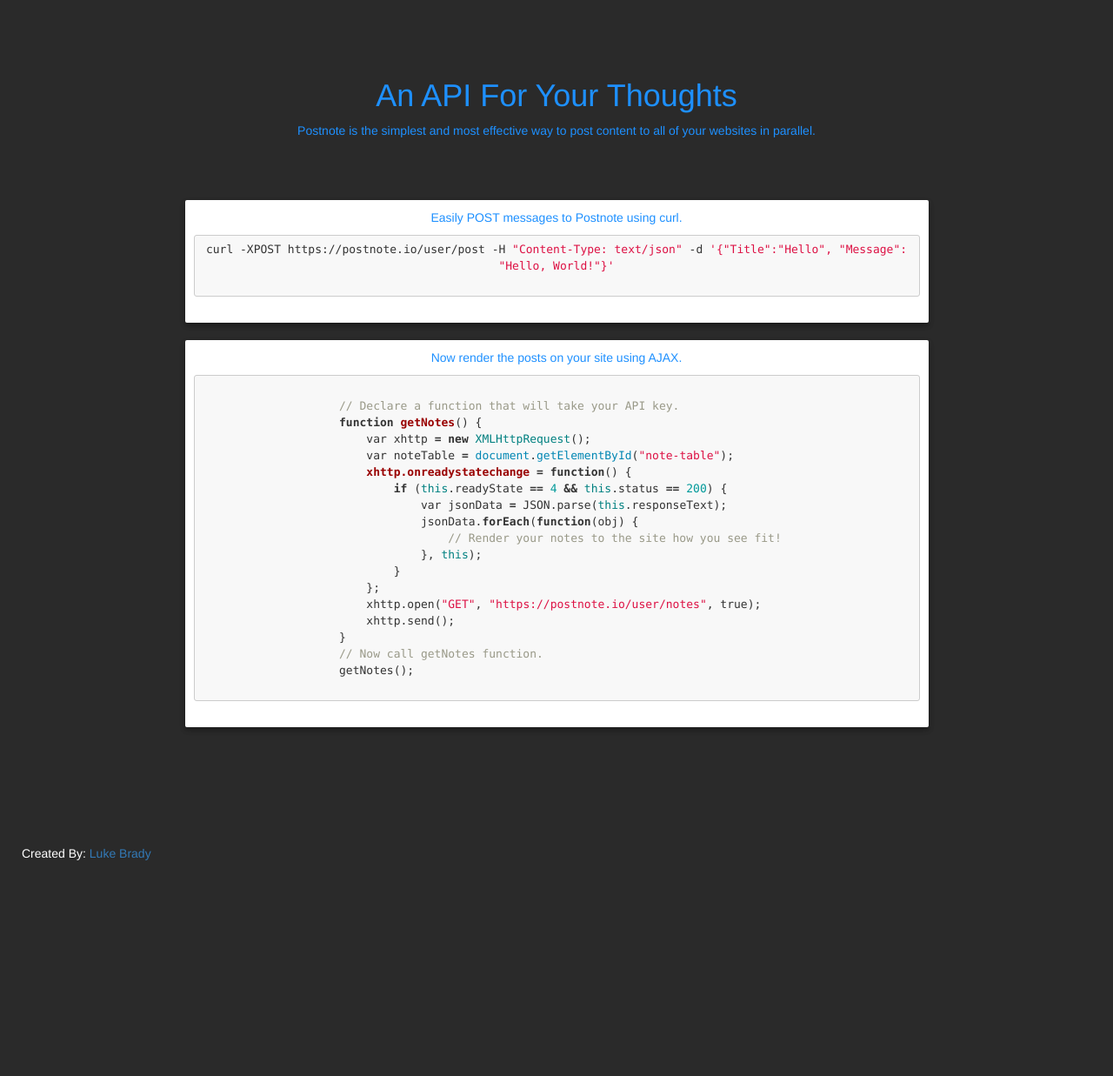
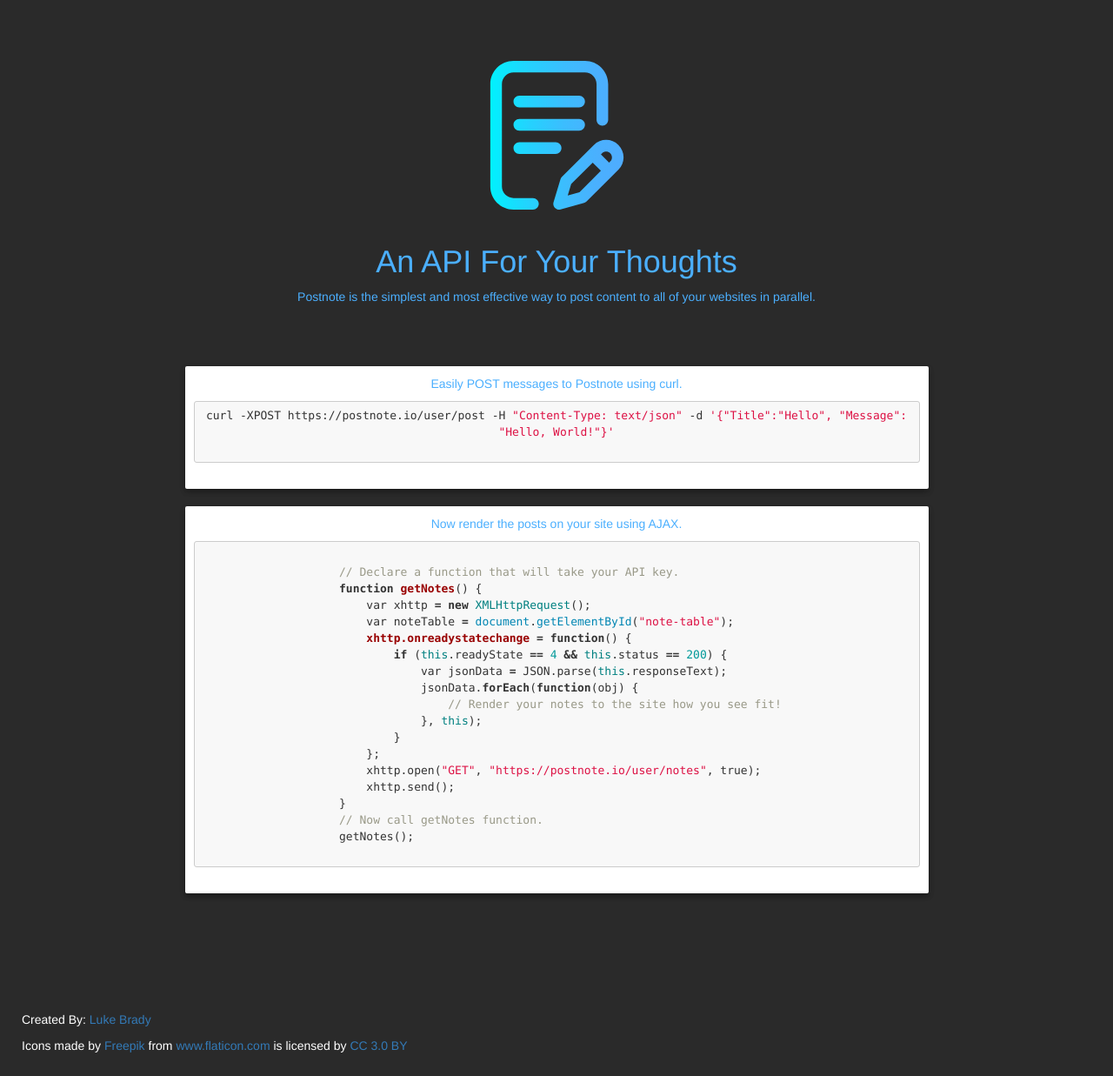
Before and after one commit to lukebrady/postnote, a PHP site: page /templates/index.html in a window 1280 px wide. Shown: the part 52-1289 px from the top of the page at 87% size. Before the commit the page ends 1041 px from the top, so only its background shows below. Run offline with PHP 8.4, Linux system fonts and the light colour scheme.

Commit message:
Added icon and changed color scheme.
Signed-off-by: Luke Brady <lbrad23105@gmail.com>

```diff
--- a/src/static/style/main.css
+++ b/src/static/style/main.css
@@ -16,7 +16,7 @@
 #information-section {
     padding-top: 50px;
     padding-bottom: 100px;
-    color: dodgerblue;
+    color: #4baffe;
     background-color: #2A2A2A;
 }
 
--- a/src/templates/index.html
+++ b/src/templates/index.html
@@ -32,6 +32,7 @@
     <div class="container">
         <div class="row" id="opening">
             <div class="col-md-12" align="center">
+                <img class = "img-responsive" src="../static/images/writing.svg" width="15%"/><br/>
                 <h1>An API For Your Thoughts</h1>
                 <p>Postnote is the simplest and most effective way to post content to all of your websites in parallel.</p>
             </div>
@@ -77,6 +78,7 @@
 <section id="footer-section">
     <div class="footer">
         <p>Created By: <a href="https://www.lukebrains.com/">Luke Brady</a></p>
+        <div>Icons made by <a href="https://www.freepik.com" title="Freepik">Freepik</a> from <a href="https://www.flaticon.com/" title="Flaticon">www.flaticon.com</a> is licensed by <a href="http://creativecommons.org/licenses/by/3.0/" title="Creative Commons BY 3.0" target="_blank">CC 3.0 BY</a></div>
     </div>
 </section>
 
```
Also changed, not shown: src/static/images/writing.svg (added).
